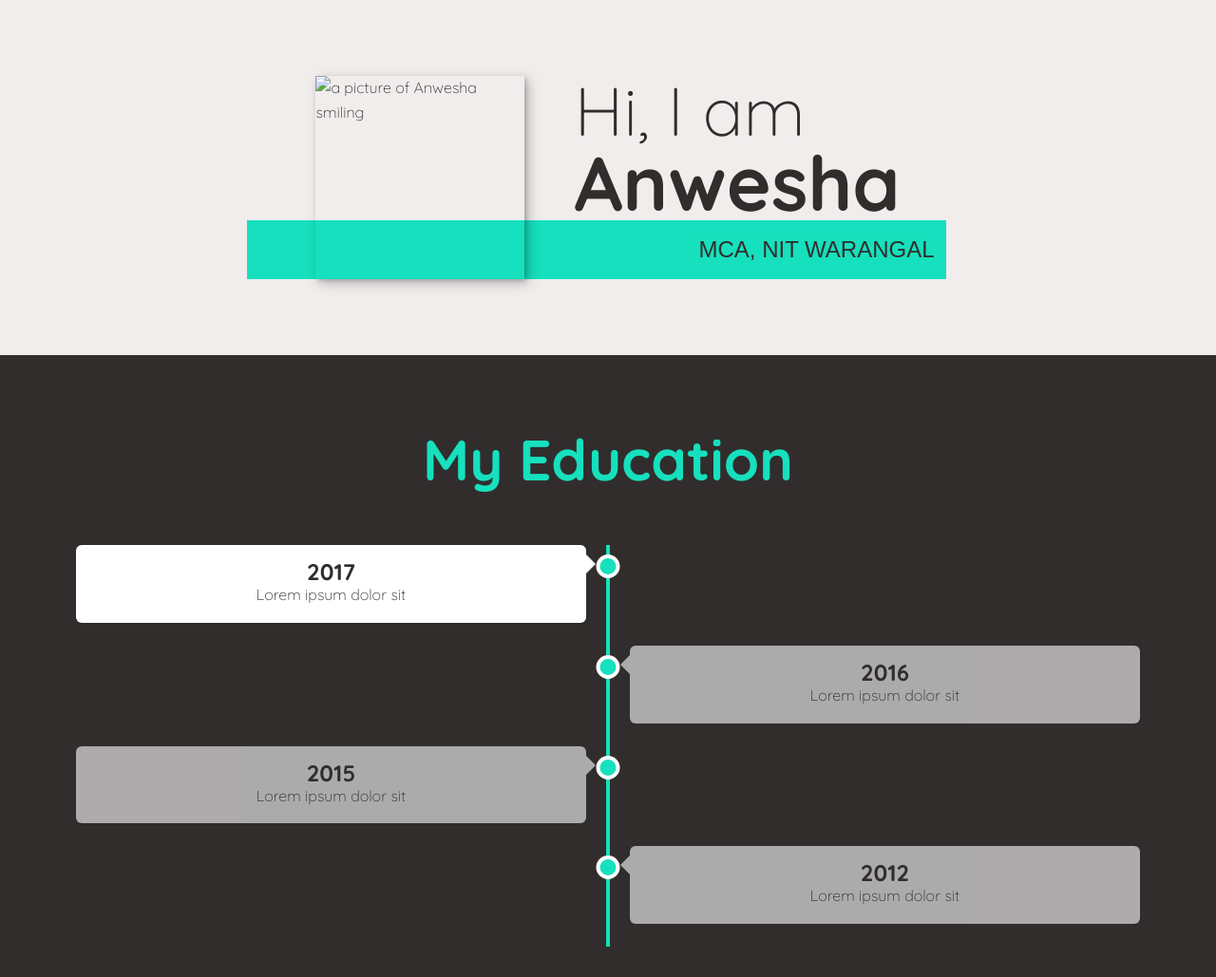
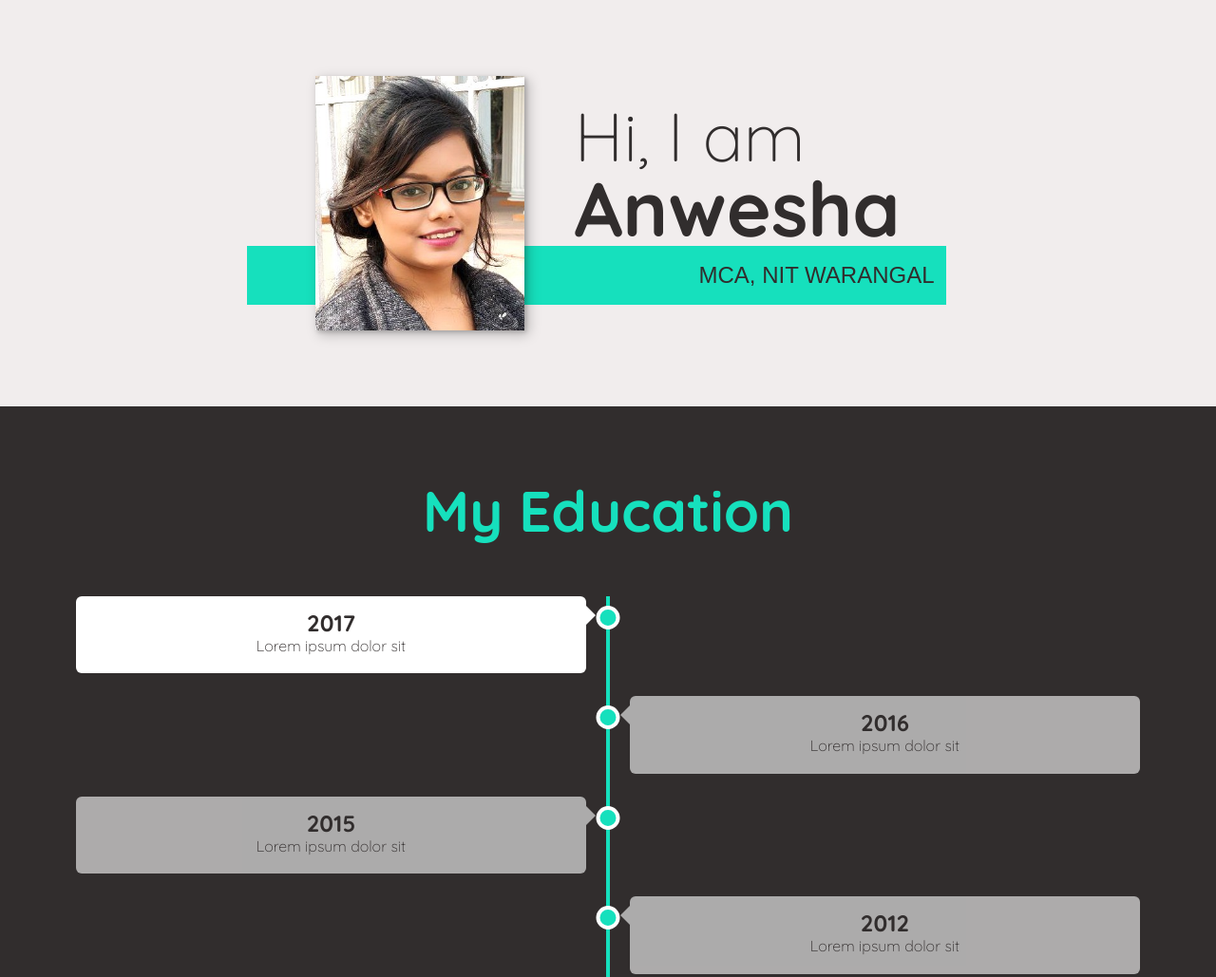
Before and after one commit to anwesha07/anwesha07.github.io, a plain HTML site: page index.html in a window 1280 px wide. Shown: the top 1029 px of the page at 95% size. Drawn offline with Linux system fonts and the light colour scheme; a web font is replaced by a local one.

Commit message:
Added image

```diff
--- a/index.html
+++ b/index.html
@@ -62,7 +62,7 @@
       </p>
 
       <img
-        src="myimg.jpg"
+        src="images/myimg.jpg"
         alt="a picture of Anwesha smiling"
         class="intro_img"
       />
```
Also changed, not shown: images/myimg.jpg (added), 1 other file.
